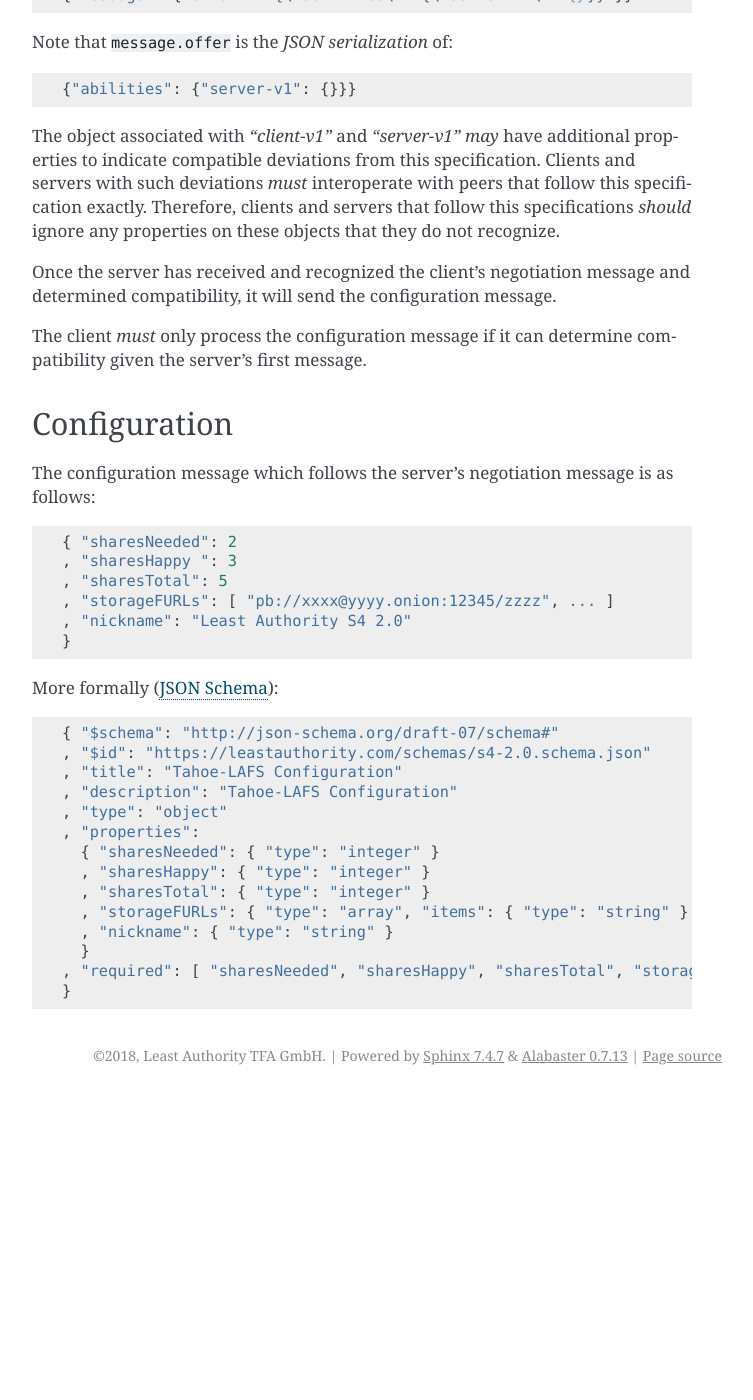
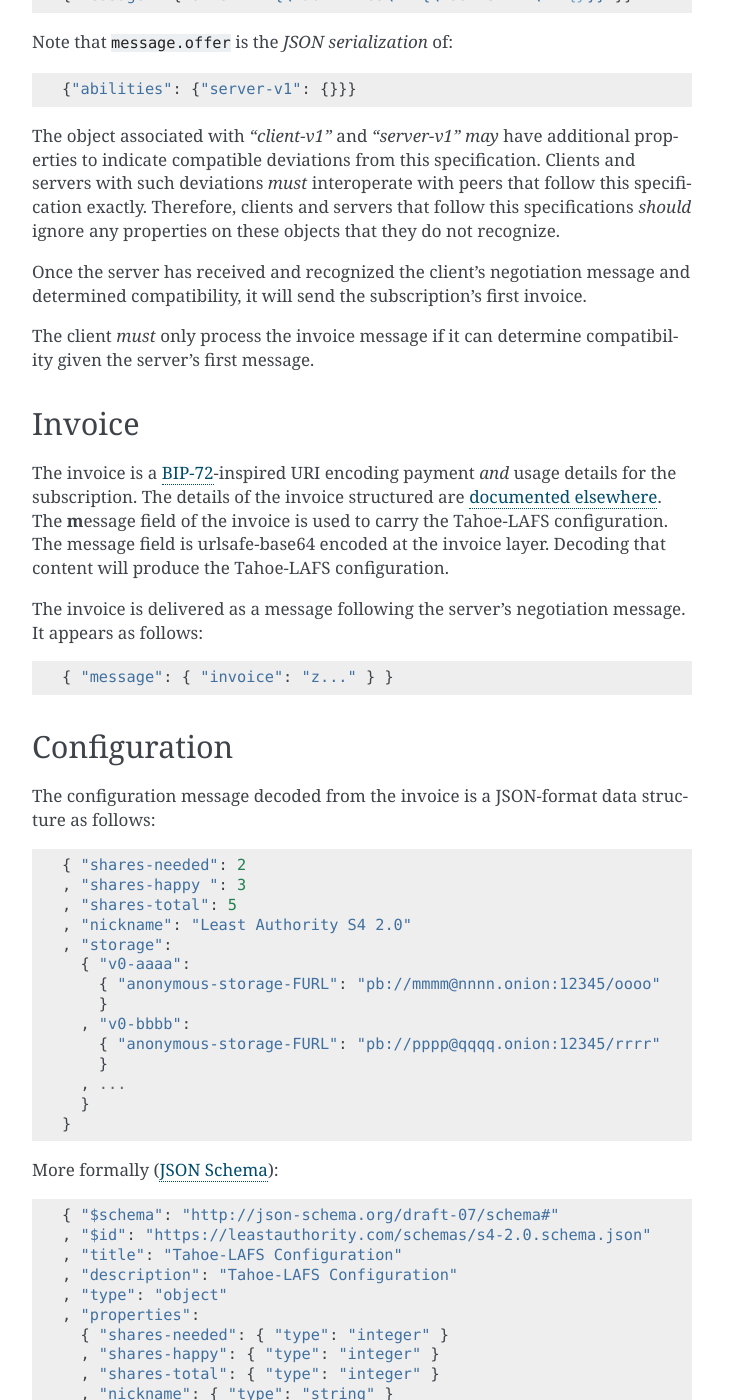
Before and after one commit to LeastAuthority/S4-2.0, a Sphinx documentation site: the page built from docs/source/subscription-configuration.rst, in a window 1280 px wide and 1400 px high, scrolled down 558 px. Shown: the whole window, without its empty margins (388-1141 px from the left). Built offline with Sphinx 7.4.7, drawn with Linux system fonts in a browser that asks for light colours; before the commit the page ends 1653 px from its top, so only the background shows below that; some of the changed text lies outside the part shown.

Commit message:
reflect the invoice layer and fix some json

```diff
--- a/docs/source/subscription-configuration.rst
+++ b/docs/source/subscription-configuration.rst
@@ -30,20 +30,42 @@ Clients and servers with such deviations *must* interoperate with peers that fol
 Therefore, clients and servers that follow this specifications *should* ignore any properties on these objects that they do not recognize.
 
 Once the server has received and recognized the client's negotiation message and determined compatibility,
-it will send the configuration message.
+it will send the subscription's first invoice.
 
-The client *must* only process the configuration message if it can determine compatibility given the server's first message.
+The client *must* only process the invoice message if it can determine compatibility given the server's first message.
+
+Invoice
+-------
+
+The invoice is a `BIP-72`_\ -inspired URI encoding payment *and* usage details for the subscription.
+The details of the invoice structured are `documented elsewhere <invoice.rst>`_.
+The **m**\ essage field of the invoice is used to carry the Tahoe-LAFS configuration.
+The message field is urlsafe-base64 encoded at the invoice layer.
+Decoding that content will produce the Tahoe-LAFS configuration.
+
+The invoice is delivered as a message following the server's negotiation message.
+It appears as follows::
+
+  { "message": { "invoice": "z..." } }
 
 Configuration
 -------------
 
-The configuration message which follows the server's negotiation message is as follows::
+The configuration message decoded from the invoice is a JSON-format data structure as follows::
 
-  { "sharesNeeded": 2
-  , "sharesHappy ": 3
-  , "sharesTotal": 5
-  , "storageFURLs": [ "pb://xxxx@yyyy.onion:12345/zzzz", ... ]
+  { "shares-needed": 2
+  , "shares-happy ": 3
+  , "shares-total": 5
   , "nickname": "Least Authority S4 2.0"
+  , "storage":
+    { "v0-aaaa":
+      { "anonymous-storage-FURL": "pb://mmmm@nnnn.onion:12345/oooo"
+      }
+    , "v0-bbbb":
+      { "anonymous-storage-FURL": "pb://pppp@qqqq.onion:12345/rrrr"
+      }
+    , ...
+    }
   }
 
 More formally (`JSON Schema`_)::
@@ -54,14 +76,21 @@ More formally (`JSON Schema`_)::
   , "description": "Tahoe-LAFS Configuration"
   , "type": "object"
   , "properties":
-    { "sharesNeeded": { "type": "integer" }
-    , "sharesHappy": { "type": "integer" }
-    , "sharesTotal": { "type": "integer" }
-    , "storageFURLs": { "type": "array", "items": { "type": "string" } }
+    { "shares-needed": { "type": "integer" }
+    , "shares-happy": { "type": "integer" }
+    , "shares-total": { "type": "integer" }
     , "nickname": { "type": "string" }
+    , "storage":
+      { "type": "object"
+      , "properties":
+	{ "anonymous-storage-FURL": { type": "string" }
+	}
+      , "required": [ "anonymous-storage-FURL" ]
+      }
     }
-  , "required": [ "sharesNeeded", "sharesHappy", "sharesTotal", "storageFURLs", "nickname" ]
+  , "required": [ "shares-needed", "shares-happy", "shares-total", "storage-FURLs", "nickname" ]
   }
 
 
 .. _JSON Schema: https://json-schema.org/
+.. _BIP-72: https://github.com/bitcoin/bips/blob/master/bip-0072.mediawiki
```
Also changed, not shown: docs/source/invoice.rst (added, +21 -0 lines).
